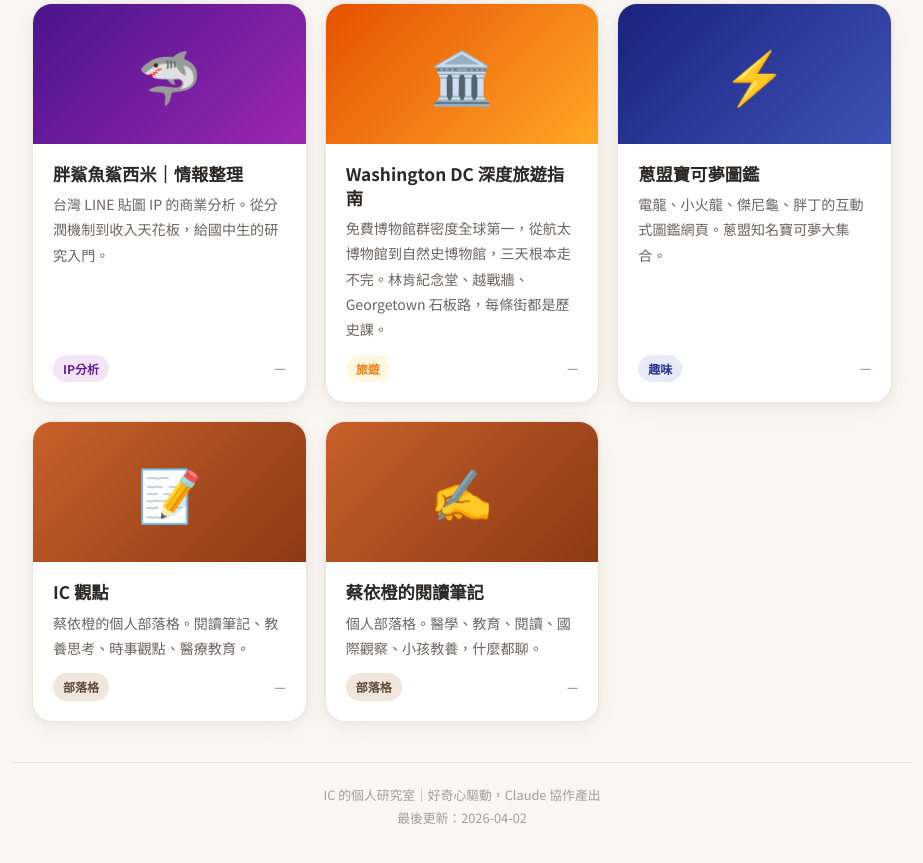
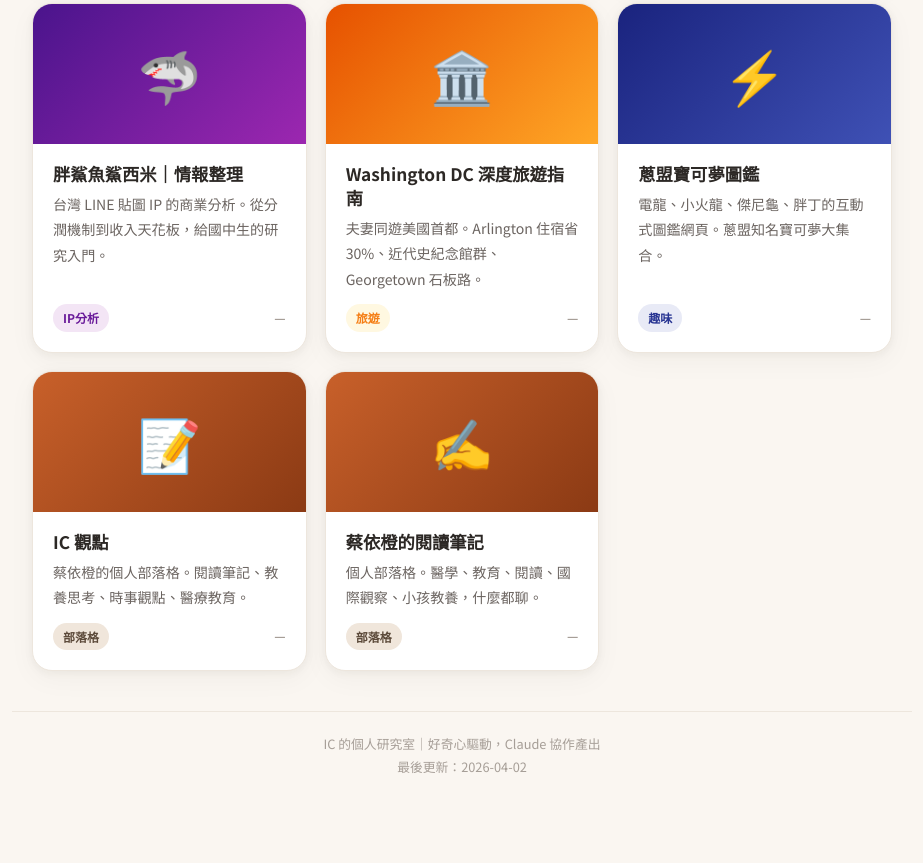
Before and after one commit to ichentsaitw/ichentsaitw.github.io, a plain HTML site: page index.html in a window 1280 px wide. Shown: the part 1855-2718 px from the top of the page, without its empty margins (178-1101 px from the left). After the commit the page ends 2693 px from the top, so only its background shows below. Drawn offline with Linux system fonts and the light colour scheme; no server answers.

```diff
--- a/index.html
+++ b/index.html
@@ -444,7 +444,7 @@
     <div class="card-thumb" style="background:linear-gradient(135deg,#E65100,#FFA726)" aria-hidden="true">🏛️</div>
     <div class="card-body">
       <h3>Washington DC 深度旅遊指南</h3>
-      <p>免費博物館群密度全球第一，從航太博物館到自然史博物館，三天根本走不完。林肯紀念堂、越戰牆、Georgetown 石板路，每條街都是歷史課。</p>
+      <p>夫妻同遊美國首都。Arlington 住宿省 30%、近代史紀念館群、Georgetown 石板路。</p>
       <div class="card-meta">
         <span class="card-tag" style="background:#FFF8E1;color:#F57F17;">旅遊</span>
         <span class="card-views"><span class="site-count" data-site="dc-travel-guide">—</span></span>
```
